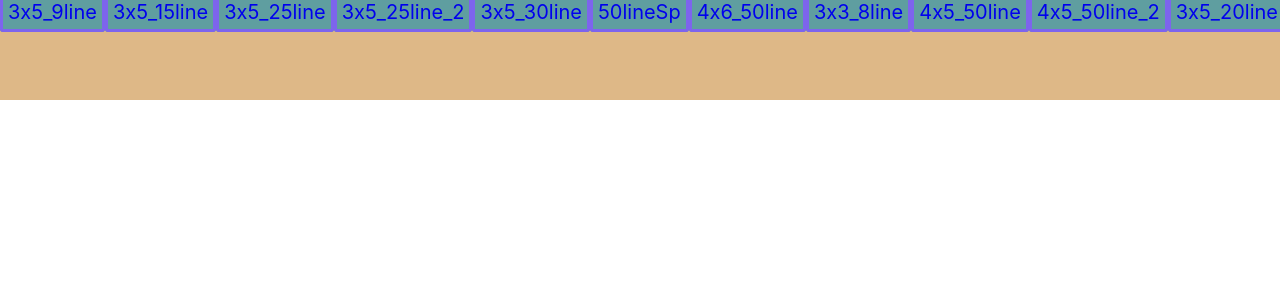
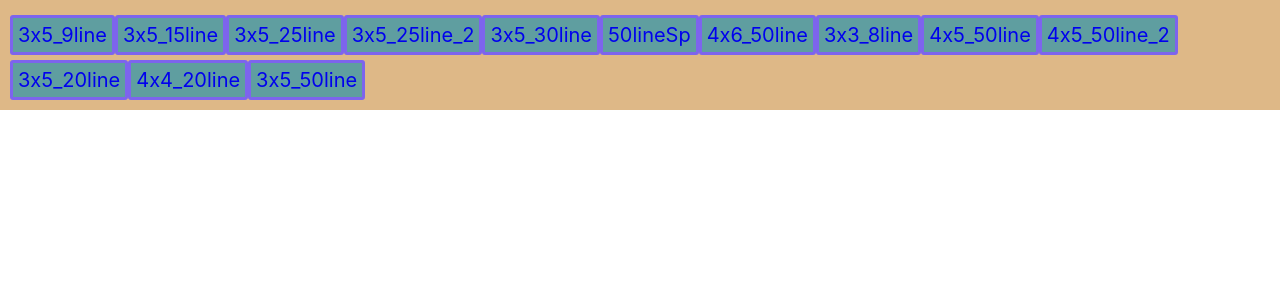
Before and after one commit to kaichiang1991/lineFormat, a React (Create React App) app: page / in a window 1280 px wide. Shown: the top 300 px of the page. Built offline with nearby package versions, Linux system fonts and the light colour scheme.

Commit message:
調整版面 調整顯示 調整顯示方式

```diff
--- a/src/App.js
+++ b/src/App.js
@@ -1,14 +1,9 @@
 import React, { Component } from 'react'
-import line from '../src/LineData'
-import Table from './components/pages/Table'
 import Navigator from './components/Navigator'
 import Content from './components/Content'
 
-console.log('line', line)
 export default class App extends Component {
   render() {
-    const [...keys] = Object.keys(line)
-    console.log('keys', keys, line)
     return (
       <>
         <Navigator/>
--- a/src/components/Content/index.css
+++ b/src/components/Content/index.css
@@ -1,4 +1,3 @@
 .content{
-    position: fixed;
-    top: 100px
+    margin-top: 120px;
 }
--- a/src/components/Content/index.jsx
+++ b/src/components/Content/index.jsx
@@ -6,37 +6,18 @@ import { Route, Switch } from 'react-router-dom'
 import { nanoid } from 'nanoid'
 
 export default class Content extends Component {
-    state = {titles: Object.keys(line)}
-
     render() {
-        const {titles} = this.state
+        const titles = Object.keys(line)
         return (
             <div className="content">
                 <Switch>
                 {
-                    titles.map(title => {
-                        console.log('title', title)
-                        return (
-                            <Route path={`/${title}`} render={props =>{
-                                console.log('prop', props)
-                                return <Table key={nanoid()} objKey={title} data={line[title]}/>
-                            }}/>
-                        )
-                    })
+                    titles.map(title =>
+                        <Route key={nanoid()} path={`/${title}`} component={Table}/>
+                    )
                 }
                 </Switch>
             </div>
-
-
-            // <div className="content">
-            //     {keys.map(key => {
-            //         if(!key.includes('Sp')){
-            //             return <Table key={`Table_${key}`} objKey={key} data={line[key]}/>
-            //         }else{
-            //             return null
-            //         }
-            //     })}
-            // </div>
         )
     }
 }
--- a/src/components/Navigator/index.css
+++ b/src/components/Navigator/index.css
@@ -4,10 +4,11 @@
     left: 0;
     background-color: burlywood;
     width: 100%;
-    height: 100px;
+    padding: 10px;
 }
 
 .nav-tag{
+    display: inline-block;
     font-size: 20px;
     margin-top: 5px;
     text-decoration: none;
--- a/src/components/Navigator/index.jsx
+++ b/src/components/Navigator/index.jsx
@@ -2,15 +2,14 @@ import React, { Component } from 'react'
 import {NavLink} from 'react-router-dom'
 import './index.css'
 import line from '../../LineData'
+import { nanoid } from 'nanoid'
 
 export default class Navigator extends Component {
-    state = {titles: Object.keys(line)}
-
     render() {
-        const {titles} = this.state
+        const titles = Object.keys(line)
         return (
             <div className="navigator">
-                {titles.map(title => <NavLink className="nav-tag" to={`/${title}`} children={title}/>)}
+                {titles.map(title => <NavLink key={nanoid()} className="nav-tag" to={{pathname: `/${title}`, state: {objKey: title, data: line[title]}}} children={title}/>)}
             </div>
         )
     }
--- a/src/components/pages/Table/index.css
+++ b/src/components/pages/Table/index.css
@@ -1,6 +1,7 @@
 
 li{
     list-style: none;
+    margin: 8px;
 }
 
 h3{
--- a/src/components/pages/Table/index.jsx
+++ b/src/components/pages/Table/index.jsx
@@ -1,11 +1,11 @@
 import { nanoid } from 'nanoid'
 import React, { Component } from 'react'
-import Unit from '../Unit'
+import Unit from './Unit'
 import './index.css'
 
 export default class Table extends Component {
     render() {
-        const {objKey, data} = this.props
+        const {objKey, data} = this.props.location.state
         const [...keys] = Object.keys(data)
         const [format] = objKey.split('_')
         const [row, column] = format.split('x')
--- a/src/components/pages/Unit/index.css
+++ /dev/null
@@ -1,14 +0,0 @@
-.unit{
-    display: inline;
-    margin: 3px;
-    width: 10px;
-    padding: 0 3px;
-}
-
-.unit.active{
-    background-color: red;
-}
-
-.unit.disactive{
-    background-color: aqua;
-}
--- a/src/components/pages/Unit/index.jsx
+++ /dev/null
@@ -1,15 +0,0 @@
-import React, { Component } from 'react'
-import './index.css'
-
-export default class Unit extends Component {
-    render() {
-        const {active} = this.props
-
-        return (
-            <div className={`unit ${active? 'active': 'disactive'}`}>
-                {/* {active? '0': '1'} */}
-                0
-            </div>
-        )
-    }
-}
```
Also changed, not shown: 1 other file (tests, documents, lock files or other folders).
